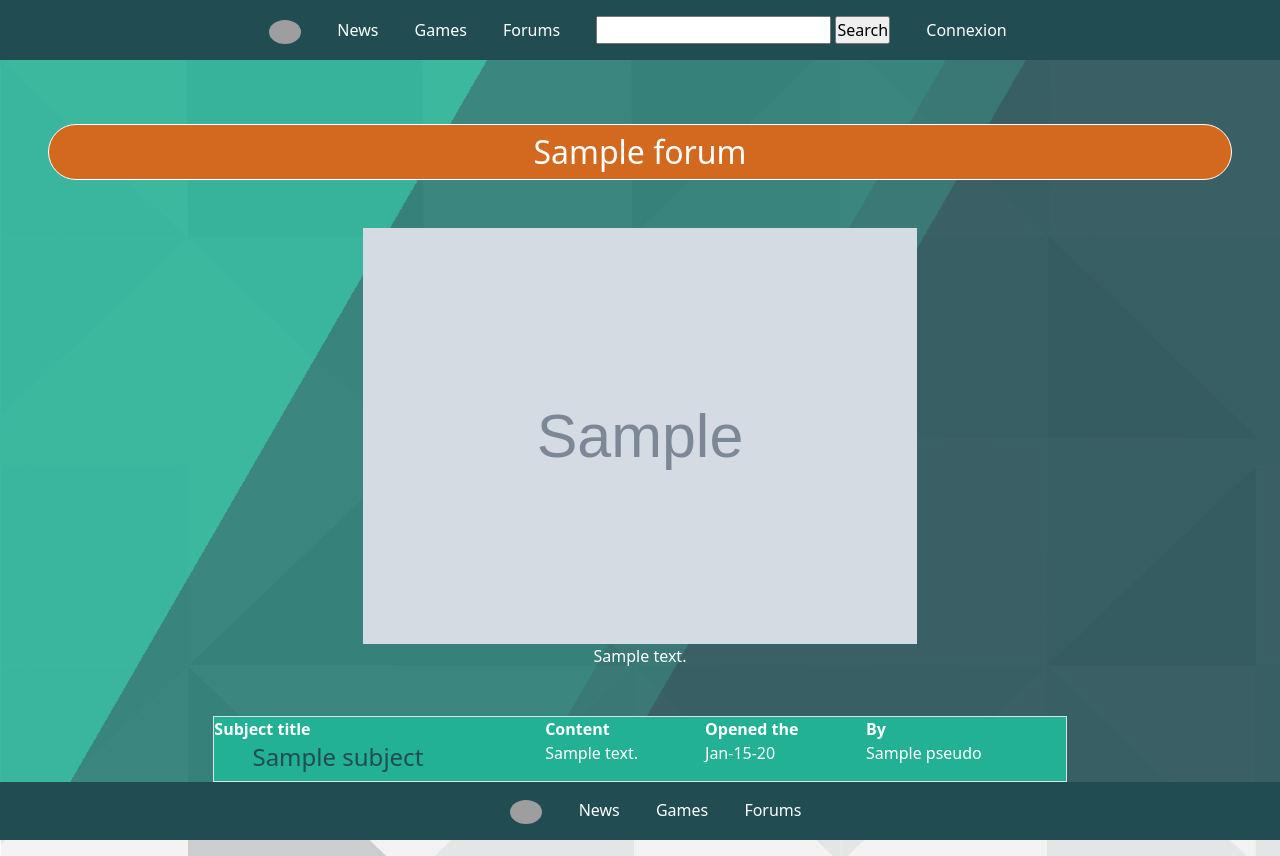
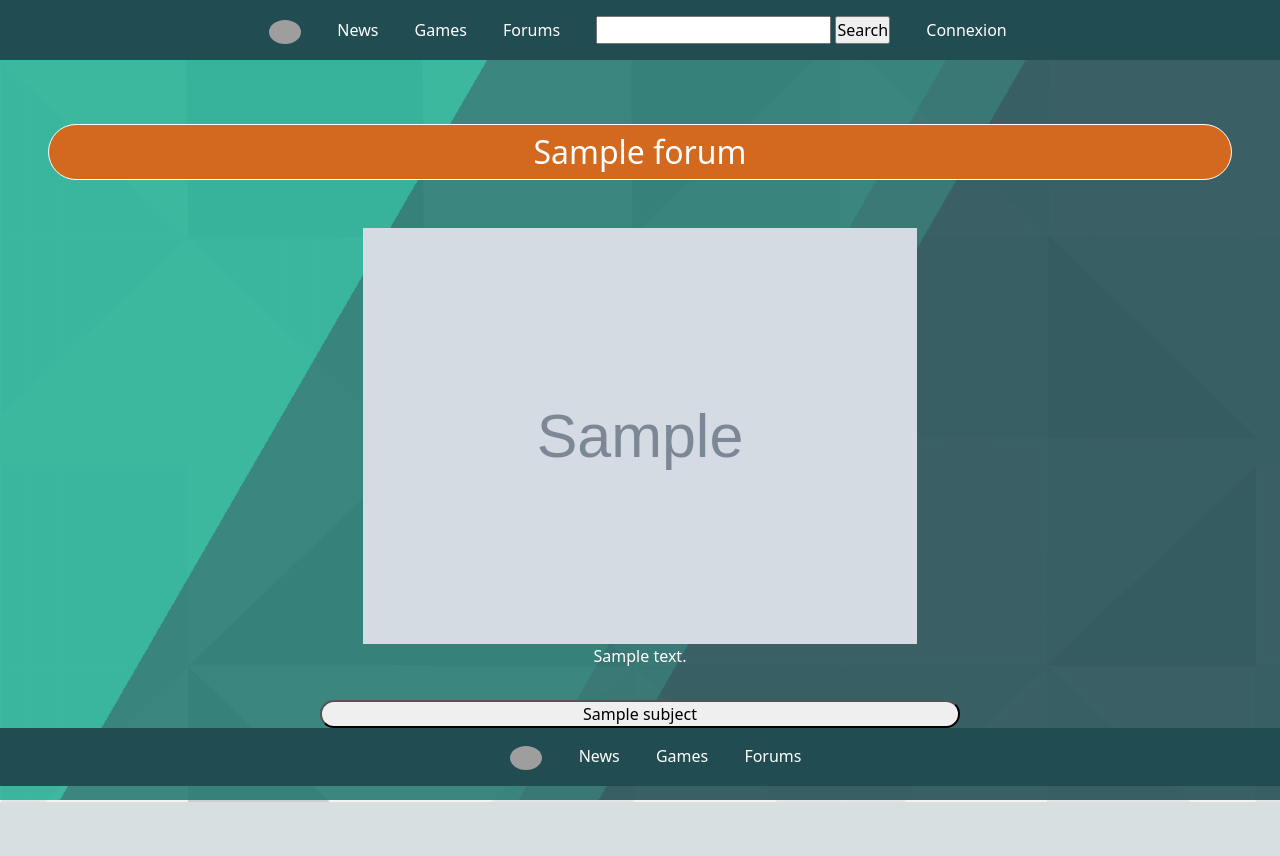
Before and after one commit to Syduta/website-project, a Symfony app: template templates/front/forum.html.twig in a window 1280 px wide. After the commit the page ends 802 px from the top, so only its background shows below. Run offline with Twig, Linux system fonts and the light colour scheme; the template is opened without the code that fills it: most values are stand-ins (such as "Sample title", 1, 10 or a date in 2020); grey boxes marked "Sample" are stand-in pictures; some libraries are stand-ins or nearby versions; grey boxes are pictures that could not be loaded.

Commit message:
accordion done

```diff
--- a/templates/front/forum.html.twig
+++ b/templates/front/forum.html.twig
@@ -16,41 +16,18 @@
     {% for subject in forum.subjects %}
 
     <article>
-        <table class="border offset-2 col-8">
-            <tr>
-                <th colspan="2">Subject title</th>
-                <th colspan="8">Content</th>
-                <th colspan="1">Opened the</th>
-                <th colspan="1">By</th>
-            </tr>
-            <tr>
-                <td colspan="2"><h4 class="sub-title offset-1">{{ subject.title }}</h4></td>
-                <td colspan="8"><p>{{ subject.content }}</p></td>
-                <td colspan="1"><p>{{ subject.date|date('M-d-y') }}</p></td>
-                <td colspan="1"><p>{{ subject.user.pseudo }}</p></td>
-            </tr>
-        </table>
+        <div id="accordion">
+            <div class="offset-2 col-8 text-center">
+            <button class="accordion">{{ subject.title }}</button>
+            <div class="panel d-none">
+    {% for comment in subject.comment %}
+        <p class="comments">{{ comment.comment }} added the {{ comment.date|date('M-d-y') }} by {{ comment.user.pseudo }}</p>
+    {% endfor %}
+            </div>
+            </div>
+        </div>
     </article>
-
-    {% for comment in subject.comment %}
-        <div class="comments d-none">
-            <article>
-                <table class="border offset-2 col-8">
-                    <tr>
-                        <th colspan="10">Comment</th>
-                        <th colspan="1">By</th>
-                        <th colspan="1">Opened the</th>
-                    </tr>
-                    <tr>
-                        <td colspan="10"><h5 class="offset-1">{{ comment.comment }}</h5></td>
-                        <td colspan="1"><p>{{ comment.date|date('M-d-y') }}</p></td>
-                        <td colspan="1"><p>{{ comment.user.pseudo }}</p></td>
-                    </tr>
-                </table>
-            </article>
-        </div>
-    {% endfor %}
-        {% if app.user %}<a class="forums-button offset-2 col-8 text-center" href="{{ path('comment',{'id':subject.id}) }}">Add a comment</a>{% endif %}
+        {% if app.user %}<a class="forums-button offset-3 col-6 text-center" href="{{ path('comment',{'id':subject.id}) }}">Add a comment</a>{% endif %}
     {% endfor %}
     {% if is_granted('ROLE_ADMIN') %}
         <div class="admin">
```
Also changed, not shown: public/assets/css/style.css, public/assets/js/script.js, public/assets/sass/blocks/_forums.scss, 1 other file.
